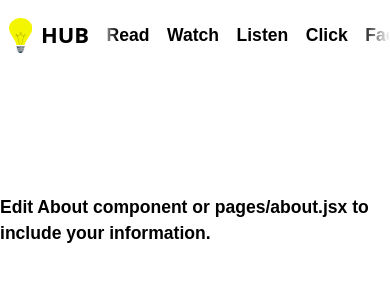
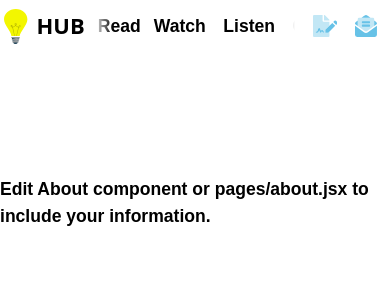
Before and after one commit to sjmd/sjmd-hub-airtable, a Gatsby site: page /about in a window 390 px wide. Built offline with nearby package versions, Linux system fonts and the light colour scheme; Gatsby itself is replaced by a stand-in of ours.

Commit message:
add the submit and subscribe buttons

```diff
--- /dev/null
+++ b/src/components/Header/CTA.jsx
@@ -0,0 +1,21 @@
+import React, { Component } from "react";
+import { Link } from "gatsby";
+
+class CTA extends Component {
+  render() {
+    return (
+      <nav className="CTA flex items-center" role="navigation">
+        <a className="p-2 md:py-4 flex items-center text-blue-700 theme-font uppercase tracking-wider" data-formkit-toggle="96e99be32b" href="https://social-justice-minus-dogma.ck.page/96e99be32b">
+            <span className="text-sm mr-1">Submit</span>
+            <svg xmlns="http://www.w3.org/2000/svg" className="w-auto h-5 text-blue-500" viewBox="0 0 576 512"><path fill="currentColor" d="M384 128H256V0h6.1a24 24 0 0 1 17 7l97.9 98a24 24 0 0 1 7 16.9zm0 260.8V488a24 24 0 0 1-24 24H24a24 24 0 0 1-24-24V24A24 24 0 0 1 24 0h200v136a24 24 0 0 0 24 24h136v91.7L288 347v69h69zm-128-5a11.3 11.3 0 0 1-9.4-6.3 44.9 44.9 0 0 0-66-14.2l-13.8-41.6a24 24 0 0 0-45.6 0L103 376.3a11.2 11.2 0 0 1-10.6 7.7H80a16 16 0 0 0 0 32h12.4a43.2 43.2 0 0 0 41-29.5l10.6-32 16.8 50.6a16 16 0 0 0 29.5 2l7.7-15.3a11 11 0 0 1 10-6.2 11 11 0 0 1 10.2 6.5A43 43 0 0 0 256 416z" opacity=".4"/><path fill="currentColor" d="M246.7 377.5a44.9 44.9 0 0 0-66-14.2l-14-41.6a24 24 0 0 0-45.5 0L103 376.3a11.2 11.2 0 0 1-10.6 7.7H80a16 16 0 0 0 0 32h12.4a43.2 43.2 0 0 0 41-29.5l10.6-32 16.8 50.6a16 16 0 0 0 29.5 2l7.7-15.3a11 11 0 0 1 10-6.2 11 11 0 0 1 10.2 6.5A43 43 0 0 0 256 416v-32.1a11.3 11.3 0 0 1-9.3-6.3zM288 347v69h69l161.7-162.8-68-67.9zm280.5-179.7l-31.8-31.8a25.5 25.5 0 0 0-36 0l-27.3 27.2 67.9 67.9 27.3-27.3a25.4 25.4 0 0 0 0-36z"/></svg>
+        </a>
+        <a className="p-2 md:p-4 flex items-center text-blue-700 theme-font uppercase tracking-wider" data-formkit-toggle="96e99be32b" href="https://social-justice-minus-dogma.ck.page/96e99be32b">
+            <span className="text-sm mr-1">Subscribe</span>
+            <svg xmlns="http://www.w3.org/2000/svg" className="w-auto h-5 text-blue-500" viewBox="0 0 35.8 35.8"><path fill="currentColor" d="M31.3 6.7V18l-11.4 8.3a3.6 3.6 0 0 1-4 0L4.5 18V6.7a2.2 2.2 0 0 1 2.2-2.2h22.4a2.2 2.2 0 0 1 2.2 2.2z" opacity=".4"/><path fill="currentColor" d="M23.5 15.7H12.3a1.1 1.1 0 0 0-1.1 1.1v1.1a1.1 1.1 0 0 0 1.1 1.1h11.2a1.1 1.1 0 0 0 1.1-1.1v-1.1a1.1 1.1 0 0 0-1.1-1.1zm1.1-4.5a1.1 1.1 0 0 0-1.1-1.1H12.3a1.1 1.1 0 0 0-1.1 1.1v1.1a1.1 1.1 0 0 0 1.1 1.1h11.2a1.1 1.1 0 0 0 1.1-1.1zM23 2.9C21.9 2 19.5 0 17.9 0s-4 2-5.1 2.9l-2.2 1.6h14.6zM4.5 9l-3.2 2.4A3.3 3.3 0 0 0 0 14v.8L4.5 18zm30 2.4L31.3 9v9l4.5-3.2V14a3.3 3.3 0 0 0-1.3-2.6zM17.9 29.2a5.7 5.7 0 0 1-3.3-1.1L0 17.5v14.9a3.4 3.4 0 0 0 3.4 3.4h29.1a3.4 3.4 0 0 0 3.3-3.4V17.5L21.2 28.1a5.7 5.7 0 0 1-3.3 1.1z"/></svg>
+        </a>
+      </nav>
+    );
+  }
+}
+
+export default CTA;
--- a/src/components/Header/Logo.jsx
+++ b/src/components/Header/Logo.jsx
@@ -4,9 +4,9 @@ import { Link } from "gatsby";
 class Logo extends Component {
   render() {
     return (
-      <Link className="Logo flex items-center pl-2 md:pl-0 md:py-2 md:mr-2" to="/">
+      <Link className="Logo flex items-center md:mr-2" to="/">
        <svg className="lightbulb h-8 mr-2 md:mr-0 w-auto md:w-12 md:h-10" xmlns="http://www.w3.org/2000/svg" viewBox="0 0 453 680"><path d="M177 634a45 45 0 0 0 91 1z" fill="#294b5f"/><path d="M144 521l160 1c10-49 40-96 73-145 37-58 76-117 76-175C455 92 354 1 229 0S1 87 0 197c0 58 37 118 73 177 32 50 62 98 71 147z" fill="#f3f600"/><path d="M142 326a4 4 0 0 1 3-4 6 6 0 0 1 2 0 7 7 0 0 1 2 2 47 47 0 0 1 8 16 70 70 0 0 1 3 7 24 24 0 0 1-13-6 18 18 0 0 1-5-15zm77-39a8 8 0 0 1 7-4 9 9 0 0 1 7 4 15 15 0 0 1-1 13 59 59 0 0 1-6 10 45 45 0 0 1-6-10 14 14 0 0 1-1-13zm74 54a48 48 0 0 1 9-16 7 7 0 0 1 2-2 5 5 0 0 1 2 0c1 0 3 2 3 5a18 18 0 0 1-6 14 25 25 0 0 1-12 6l2-7zm-131 17l5 20 8 36 26 107h7l-23-109-8-36-4-19a102 102 0 0 0 52-32 103 103 0 0 0 52 33l-4 19-9 36-25 108h7l28-107 9-35 5-21a37 37 0 0 0 23-9 27 27 0 0 0 9-23 15 15 0 0 0-10-12 16 16 0 0 0-10 0 18 18 0 0 0-6 4 55 55 0 0 0-12 20l-3 10s-9 1-30-13a73 73 0 0 1-17-18 69 69 0 0 0 10-13 29 29 0 0 0 3-10 19 19 0 0 0-3-11 20 20 0 0 0-9-9 25 25 0 0 0-7-1 17 17 0 0 0-7 1 19 19 0 0 0-10 8 18 18 0 0 0-2 11 29 29 0 0 0 3 10 67 67 0 0 0 9 14 77 77 0 0 1-18 17c-21 14-30 13-30 13l-3-10a55 55 0 0 0-11-20 18 18 0 0 0-7-5 18 18 0 0 0-9 0 15 15 0 0 0-11 12 27 27 0 0 0 9 24 37 37 0 0 0 23 9z" fill="#b2b200"/><path fill="#294b5f" d="M153 584l1-21 140 2-1 21z"/><path fill="#294b5f" d="M164 626l1-21 117 1-1 21z"/><path fill="#93979a" d="M305 565v-21l-163-1v21l87 1-76 20v21h76l-65 20v21l117 1 1-21h-53l64-20v-21l-64-1 75-20h1z"/></svg>
-       <span className="hub-icon text-xl mr-2 font-black">HUB</span>
+       <span className="hub-icon text-xl font-black">HUB</span>
        {/* <svg className="hub-icon h-5 md:h-8 w-auto" xmlns="http://www.w3.org/2000/svg" viewBox="0 0 564 365"><path fill="currentColor" d="M506 169c31-14 42-46 42-71 0-60-34-98-90-98H337v249c-3 37-26 56-54 56-30 0-55-22-55-63V0h-64v152H64V0H0v360h64V211h100v31c0 80 54 123 119 123 19 0 37-4 54-12v7h131c61 0 96-50 96-108 0-33-19-73-58-83zM401 59h41c32 0 42 19 42 40s-10 45-40 45h-43zm52 241h-52v-49-52h49c38 0 49 30 49 52 0 27-13 49-46 49z"/></svg> */}
       </Link>
     );
--- a/src/components/Header/Nav.jsx
+++ b/src/components/Header/Nav.jsx
@@ -4,12 +4,12 @@ import { Link } from "gatsby";
 class Nav extends Component {
   render() {
     return (
-      <nav className="Nav flex items-center overflow-x-scroll md:ml-0" role="navigation">
-        <Link className="px-2 py-3 md:py-4 md:mr-2 theme-font" to="/read-this">Read</Link>
-        <Link className="px-2 py-3 md:py-4 md:mr-2 theme-font" to="/watch-this">Watch</Link>
-        <Link className="px-2 py-3 md:py-4 md:mr-2 theme-font" to="/listen-to-this">Listen</Link>
-        <Link className="px-2 py-3 md:py-4 md:mr-2 theme-font" to="/click-this">Click</Link>
-        <Link className="px-2 py-3 md:py-4 md:mr-2 theme-font" to="/facilitate-this">Facilitate</Link>
+      <nav className="Nav flex items-center overflow-x-scroll flex-grow mx-2" role="navigation">
+        <Link className="p-1 md:py-4 md:mr-2 theme-font" to="/read-this">Read</Link>
+        <Link className="p-2 md:py-4 md:mr-2 theme-font" to="/watch-this">Watch</Link>
+        <Link className="p-2 md:py-4 md:mr-2 theme-font" to="/listen-to-this">Listen</Link>
+        <Link className="p-2 md:py-4 md:mr-2 theme-font" to="/click-this">Click</Link>
+        <Link className="p-2 md:py-4 md:mr-2 theme-font" to="/facilitate-this">Facilitate</Link>
       </nav>
     );
   }
--- a/src/css/global.css
+++ b/src/css/global.css
@@ -10,6 +10,16 @@
     --blue-500: #67C2E7;
     --blue-700: #20799D;
     --blue-900: #02131A;
+}
+
+::selection {
+    background-color: var(--blue-100);
+    color: var(--blue-900);
+}
+
+::-webkit-selection {
+    background-color: var(--blue-100);
+    color: var(--blue-900);
 }
 
 @import url("https://use.typekit.net/uwk0unl.css");
@@ -50,6 +60,16 @@ h1, h2, h3, h4, h5, h6, .theme-font {
 .cat-listen-to-this .bg-gray-100 {@apply bg-green-100;}
 
 /* Header */
+
+.seva-custom-content {
+    padding: 2em;
+    font-family: sofia-pro-condensed, -apple-system, BlinkMacSystemFont, "Segoe UI", Roboto, "Helvetica Neue", Arial, "Noto Sans", sans-serif, "Apple Color Emoji", "Segoe UI Emoji", "Segoe UI Symbol", "Noto Color Emoji";
+    color: rgb(84, 134, 147);
+}
+
+.CTA span {
+    display: none;
+}
 
 /* Post Listing */
 
@@ -272,18 +292,24 @@ main.Single {
 @media only screen and (max-width: 767px) {
 
     .Nav {
-        mask-image: -webkit-linear-gradient(to right, transparent, white 20px, white 90%, transparent);
-        mask-image: -moz-linear-gradient(to right, transparent, white 20px, white 90%, transparent);
-        mask-image: linear-gradient(to right, transparent, white 20px, white 90%, transparent);
-        -webkit-mask-image: -webkit-linear-gradient(to right, transparent, white 20px, white 90%, transparent);
-        -webkit-mask-image: -moz-linear-gradient(to right, transparent, white 20px, white 90%, transparent);
-        -webkit-mask-image: linear-gradient(to right, transparent, white 20px, white 90%, transparent);
+        mask-image: -webkit-linear-gradient(to left, transparent, white 20px, white 90%, transparent);
+        mask-image: -moz-linear-gradient(to left, transparent, white 20px, white 90%, transparent);
+        mask-image: linear-gradient(to left, transparent, white 20px, white 90%, transparent);
+        -webkit-mask-image: -webkit-linear-gradient(to left, transparent, white 20px, white 90%, transparent);
+        -webkit-mask-image: -moz-linear-gradient(to left, transparent, white 20px, white 90%, transparent);
+        -webkit-mask-image: linear-gradient(to left, transparent, white 20px, white 90%, transparent);
 
     }
 }
 /* Tablet Screens */
 
 @media only screen and (min-width: 768px) {
+
+    .CTA span {
+        display: flex;
+        border-bottom: .15em solid var(--blue-300);
+    }
+
 
     .postListing .post {
         width: calc(50% - 2rem);
--- a/src/layout/index.jsx
+++ b/src/layout/index.jsx
@@ -1,8 +1,9 @@
 import React from "react";
 import Helmet from "react-helmet";
 import config from "../../data/SiteConfig";
+import Logo from "../components/Header/Logo";
 import Nav from "../components/Header/Nav";
-import Logo from "../components/Header/Logo";
+import CTA from "../components/Header/CTA";
 import "../css/global.css";
 
 export default class MainLayout extends React.Component {
@@ -11,9 +12,10 @@ export default class MainLayout extends React.Component {
     return (
 
       <div className="outerWrap">
-        <header id="masthead" className="py-2 max-w-full flex justify-between md:justify-start md:pr-8">
-          <Logo />
-          <Nav />
+        <header id="masthead" className="p-1 md:px-0 flex justify-between">
+            <Logo />
+            <Nav />
+            <CTA />
         </header>
         <Helmet>
           <meta name="description" content={config.siteDescription} />
--- a/tailwind.config.js
+++ b/tailwind.config.js
@@ -1,30 +1,37 @@
 module.exports = {
   theme: {
-    // extend: {
-    //   colors: {
-    //     purple: {
-    //       '100': '#FFF4FF',
-    //       '300': '#DEB6FC',
-    //       '500': '#8632C5',
-    //       '700': '#520E84',
-    //       '900': '#280040',
-    //     },
-    //     orange: {
-    //       '100': '',
-    //       '300': '#FFD0BA',
-    //       '500': '#EE743D',
-    //       '700': '#B43900',
-    //       '900': '#4E1B00',
-    //     },
-    //     gray: {
-    //       '100': '#EDF6F8',
-    //       '300': '#B9DFED',
-    //       '500': '#80BACF',
-    //       '700': '#294B5F',
-    //       '900': '#162833',
-    //     }
-    //   }
-    // },
+    extend: {
+      colors: {
+        blue: {
+          '100': '#F0FBFF',
+          '300': '#AAE8FF',
+          '500': '#67C2E7',
+          '700': '#20799D',
+          '900': '#02131A',
+        }
+        // purple: {
+        //   '100': '#FFF4FF',
+        //   '300': '#DEB6FC',
+        //   '500': '#8632C5',
+        //   '700': '#520E84',
+        //   '900': '#280040',
+        // },
+        // orange: {
+        //   '100': '',
+        //   '300': '#FFD0BA',
+        //   '500': '#EE743D',
+        //   '700': '#B43900',
+        //   '900': '#4E1B00',
+        // },
+        // gray: {
+        //   '100': '#EDF6F8',
+        //   '300': '#B9DFED',
+        //   '500': '#80BACF',
+        //   '700': '#294B5F',
+        //   '900': '#162833',
+        // }
+      }
+    },
     screens: {
       sm: '481px',
       md: '768px',
```
